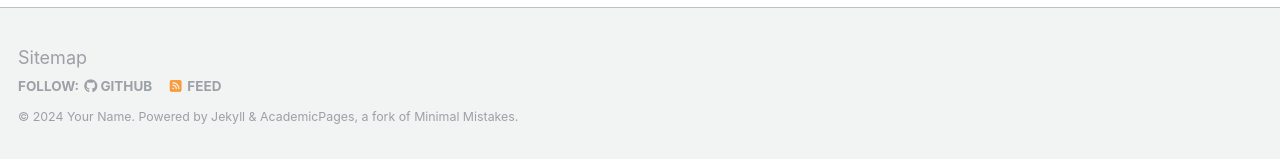
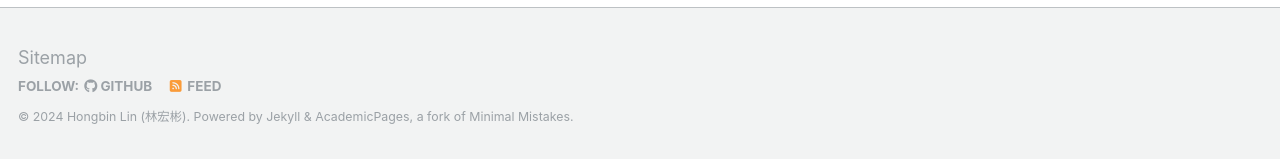
Before and after one commit to Hongbin98/hongbinlin.github.io, a Jekyll site: the page built from _pages/about.md, in a window 1280 px wide and 900 px high, scrolled down 2660 px. Shown: the part 738-897 px from the top of the window. Built offline with Jekyll 4.4.1, drawn with Linux system fonts in a browser that asks for light colours; some web fonts are replaced.

Commit message:
Update _config.yml

```diff
--- a/_config.yml
+++ b/_config.yml
@@ -10,8 +10,8 @@
 locale                   : "en-US"
 title                    : "Your Name / Site Title"
 title_separator          : "-"
-name                     : &name "Your Name"
-description              : &description "personal description"
+name                     : &name "Hongbin Lin (林宏彬)"
+description              : &description "I am now a phd in CUHKSZ"
 url                      : https://academicpages.github.io # the base hostname & protocol for your site e.g. "https://mmistakes.github.io"
 baseurl                  : "" # the subpath of your site, e.g. "/blog"
 repository               : "academicpages/academicpages.github.io"
```
